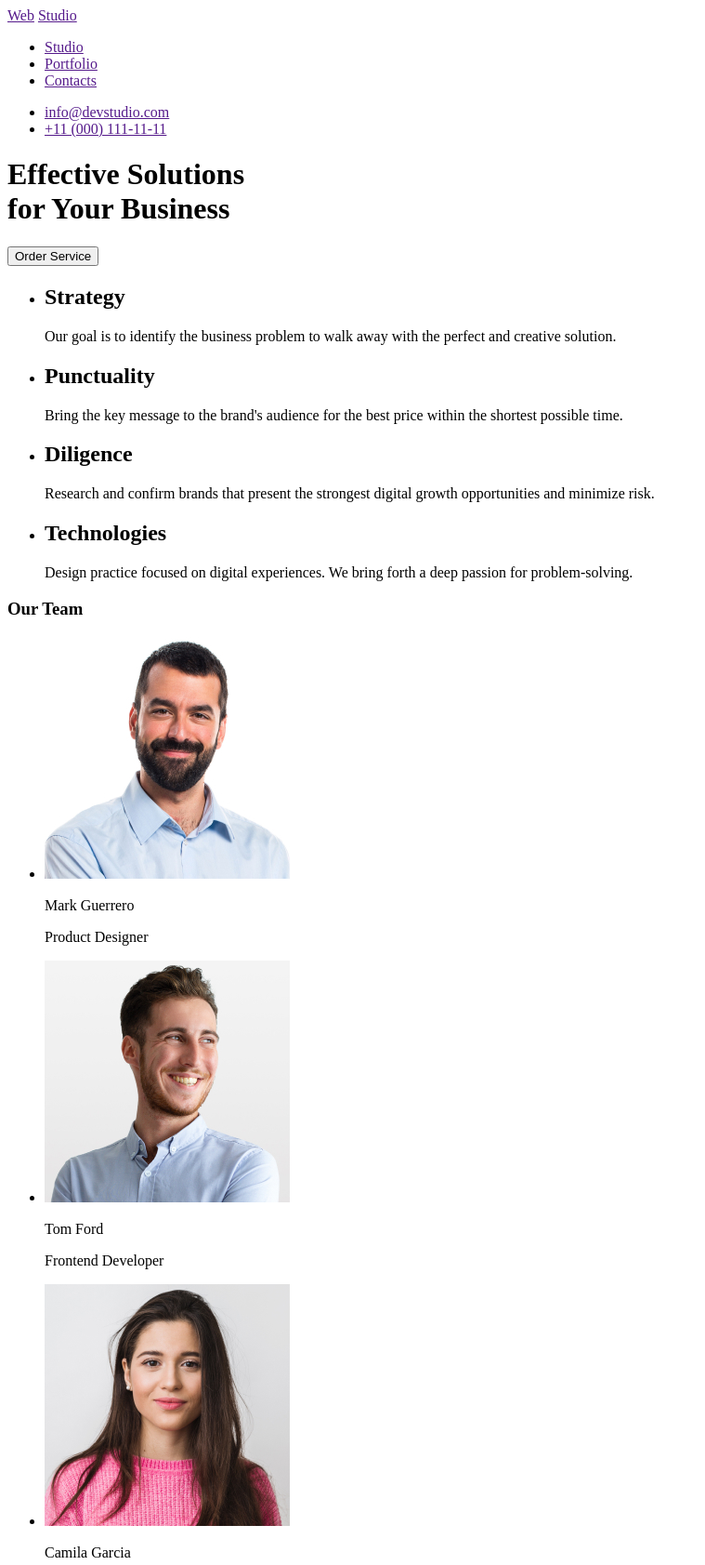
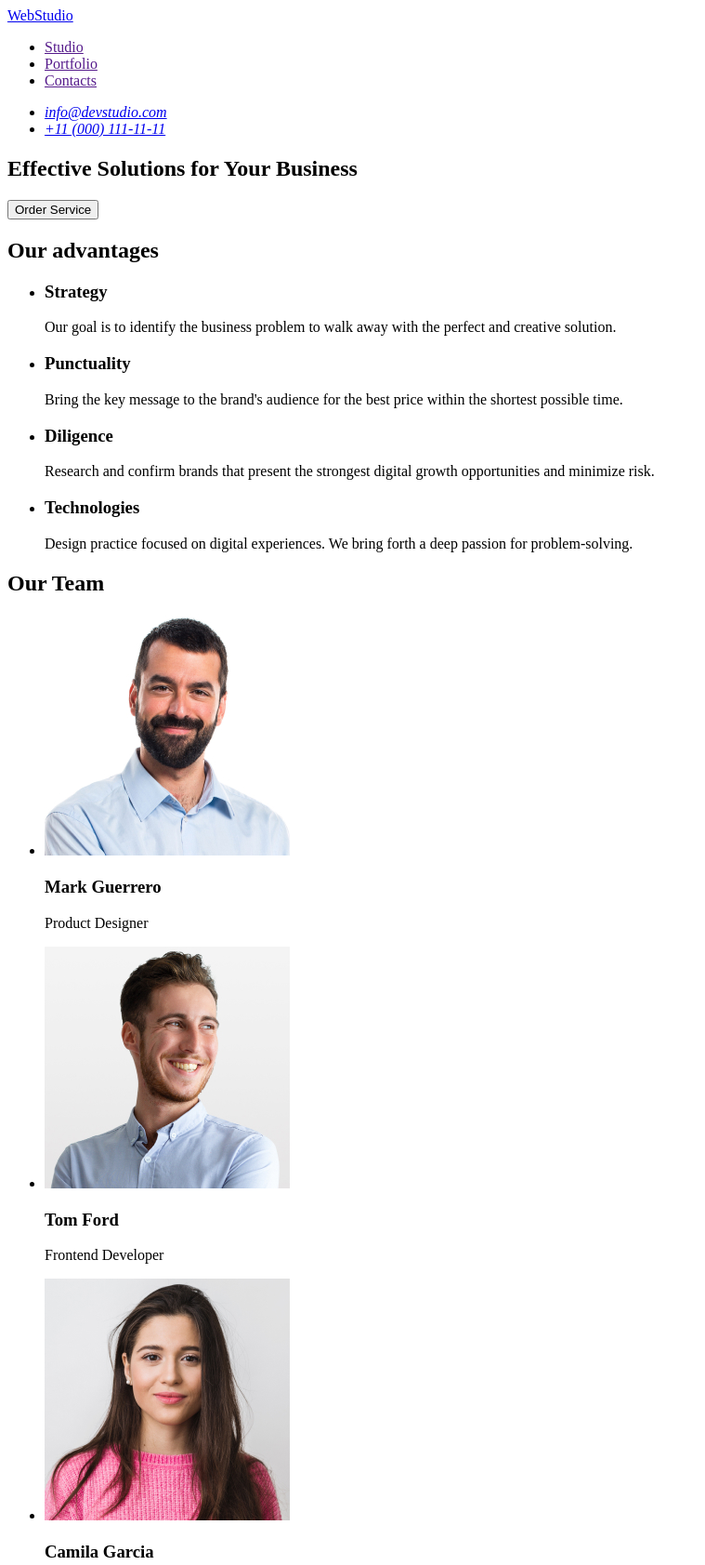
Before and after one commit to JuShapiro/goit-markup-hw-01, a plain HTML site: page index.html in a window 1280 px wide. Shown: the top 1683 px of the page at 93% size, without its empty margins (0-759 px from the left). Drawn offline with Linux system fonts and the light colour scheme.

Commit message:
corrected mistakes

```diff
--- a/index.html
+++ b/index.html
@@ -9,54 +9,60 @@
 
 <header>
     <nav>
-            <a href="">Web</a>
-            <a href="">Studio</a>
+            <a href="index.html">WebStudio</a>
 
-         <ul>
+            <ul>
             <li><a href="">Studio</a></li>
             <li><a href="">Portfolio</a></li>
             <li><a href="">Contacts</a></li>
          </ul>
     </nav>
-    <ul>
-        <li><a href="">info@devstudio.com</a></li>
-        <li><a href="">+11 (000) 111-11-11</a></li>
-    </ul>
+    <address>
+        <ul>
+            <li><a href="mailto:info@devstudio.com">info@devstudio.com</a></li>
+            <li><a href="tel:+110001111111">+11 (000) 111-11-11</a></li>
+        </ul>
+    </address>
 
-</header>
+  </header>
 
 <main>
 
+   <section>
+    <h1>Effective Solutions for Your Business</h1>
 
-        <h1>Effective Solutions<br>for Your Business</h1>
+    <button type="button">Order Service</button>
+   </section>
 
-       <button type="button">Order Service</button>
 
 
     <section>
+
+        <h2>Our advantages</h2>
+
         <ul>
 
             <li>
-              <h2>Strategy</h2>
+              <h3>Strategy</h3>
                 <p>Our goal is to identify the business
                  problem to walk away with the perfect and creative solution.
                 </p>
             </li>
 
             <li>
-                <h2>Punctuality</h2>
+                <h3>Punctuality</h3>
                 <p>Bring the key message to the brand's audience for the best price
                     within the shortest possible time.
                 </p>
             </li>
             <li>
-                <h2>Diligence</h2>
+                <h3>Diligence</h3>
                 <p>Research and confirm brands that present the strongest digital growth
                     opportunities and minimize risk.
                 </p>
             </li>
             <li>
-                <h2>Technologies</h2>
+                <h3>Technologies</h3>
                 <p>Design practice focused on digital experiences. We bring forth a deep
                     passion for problem-solving.
                 </p>
@@ -68,34 +74,34 @@
 
     <section>
 
-        <h3>Our Team</h3>
+        <h2>Our Team</h2>
 
         <ul>
             <li>
-                <img src="images/img1.jpg" alt="Mark Guerrero"
+                <img src="./images/img1.jpg" alt="Mark Guerrero"
                 width="264">
-                <p>Mark Guerrero</p>
+                <h3>Mark Guerrero</h3>
                 <p>Product Designer</p>
             </li>
 
             <li>
-                <img src="images/img2.jpg" alt="Tom Ford"
+                <img src="./images/img2.jpg" alt="Tom Ford"
                 width="264">
-                <p>Tom Ford</p>
+                <h3>Tom Ford</h3>
                 <p>Frontend Developer</p>
             </li>
 
             <li>
-                <img src="images/img3.jpg" alt="Camila Garcia"
+                <img src="./images/img3.jpg" alt="Camila Garcia"
                 width="264">
-                <p>Camila Garcia</p>
+                <h3>Camila Garcia</h3>
                 <p>Marketing</p>
             </li>
 
             <li>
-                <img src="images/img4.jpg" alt="Daniel Wilson"
+                <img src="./images/img4.jpg" alt="Daniel Wilson"
                 width="264">
-                <p>Daniel Wilson</p>
+                <h3>Daniel Wilson</h3>
                 <p>UI Designer</p>
             </li>
         </ul>
@@ -106,9 +112,8 @@
 
 <footer>
 
-    <a href="">Web</a>
-    <a href="">Studio</a>
-    <p>
+    <a href="index.html">WebStudio</a>
+     <p>
     Increase the flow of customers and sales for your business with digital marketing & growth solutions.
     </p>
 </footer>
```
